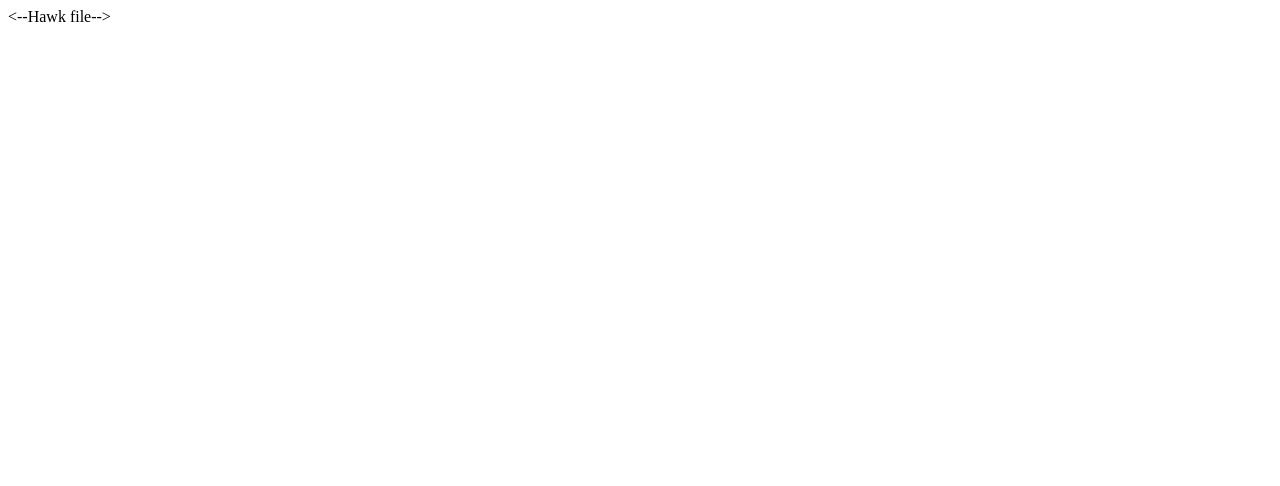
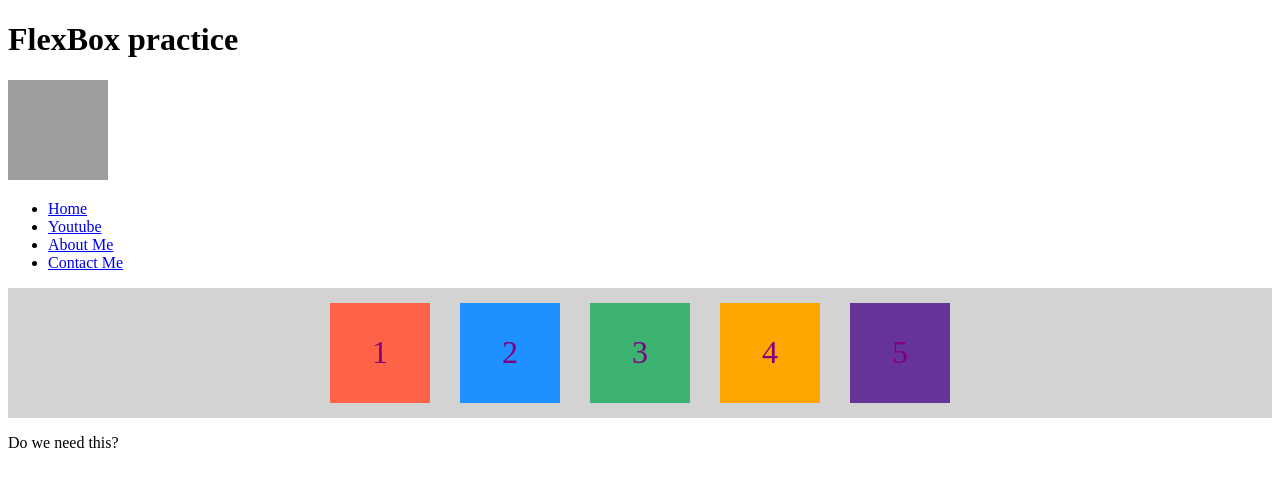
Before and after one commit to HawkLindner/hawklindner.github.io, a plain HTML site: page index.html in a window 1280 px wide. Drawn offline with Linux system fonts and the light colour scheme; grey boxes are pictures that could not be loaded.

Commit message:
Update index.html

```diff
--- a/index.html
+++ b/index.html
@@ -1 +1,80 @@
-<--Hawk file-->
+<!DOCTYPE html>
+<html lang="en">
+<head>
+<meta charset="UTF-8">
+<meta name="viewport" content="width=device-width, initial-scale=1.0">
+<title>Flexbox Fun</title>
+<style>
+  /* Additional styles for fun */
+  .red { background: tomato; }
+  .blue { background: dodgerblue; }
+  .green { background: mediumseagreen; }
+  .orange { background: orange;}
+  .purple { background: rebeccapurple;}
+  .box{height : 100px; width : 100px;color :white;font-size : 2em;}
+.flex-container{
+    display:flex;
+    background-color: lightgrey;
+    justify-content : space-between;
+
+}
+.flex-item{
+    display:flex;
+    align-items :center;
+    justify-content : center;
+    margin : 15px;
+}
+@media (min-width:900px)
+{
+    .flex-container{
+        justify-content: center;
+    }
+    .box{
+        color : purple;
+    }
+}
+</style>
+<link href = "styles.css" rel = "stylesheet">
+
+</head>
+<body>
+    <header>
+        <h1>FlexBox practice</h1>
+        <nav class = "navBar">
+            <div >
+                <img src = "https://yt3.googleusercontent.com/x4UbYVdYRsmX-Bs3NbmIkzvAi7x5awb-rhTp51WQF_6NlkKfqXHIrKpoFd1-4MrMiAWQ2XTPOg=s176-c-k-c0x00ffffff-no-rj"
+                height = "100px" width = "100px">
+            </div>
+            <ul>
+                <li><a href = "index.html">Home</a></li>
+                <li><a target = "_blank" href = "https://www.youtube.com/@hawkoffical">Youtube</a></li>
+                <li><a href = "aboutme.html">About Me</a></li>
+                <li><a href = "contact.html">Contact Me</a></li>
+            </ul>
+
+        </nav>
+    </header>
+
+    <main>
+        <section class="flex-container">
+            <div class="flex-item red box" >1</div>
+            <div class="flex-item blue box">2</div>
+            <div class="flex-item green box">3</div>
+            <div class="flex-item orange box">4</div>
+            <div class="flex-item purple box">5</div>
+
+        </section>
+    </main>
+
+    <footer>
+        <p>Do we need this?</p>
+    </footer>
+
+</body>
+
+</html>
+
+
+<!-- GOAL: use embeded styles to make the width & height to be 100px
+and the text inside should be white and font size 2em
+-->
```
